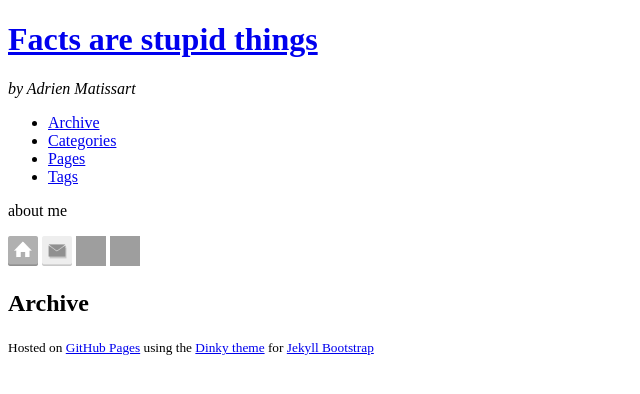
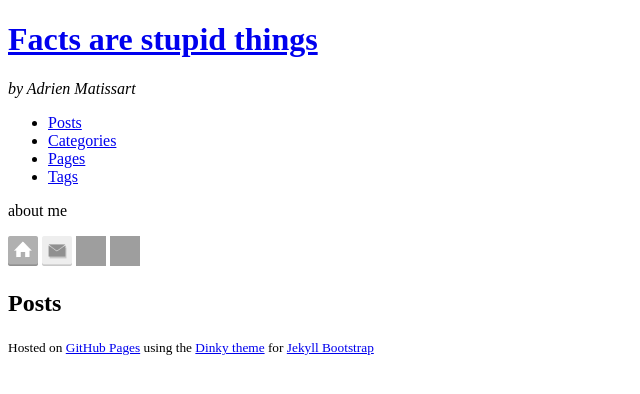
Before and after one commit to amatissart/amatissart.github.io, a Jekyll site: the page built from archive.html, in a window 1280 px wide. Shown: the top 394 px of the page, without its empty margins (0-640 px from the left). Built offline with Jekyll 4.4.1, drawn with Linux system fonts in a browser that asks for light colours; some of the changed lines change nothing that is shown; grey boxes are pictures that could not be loaded.

Commit message:
analytics + 'posts' pagename

```diff
--- a/_config.yml
+++ b/_config.yml
@@ -101,9 +101,9 @@
   # Set 'provider' to false to turn analytics off globally.
   #
   analytics :
-    provider : false
+    provider : google
     google :
-        tracking_id : 'UA-123-12'
+        tracking_id : 'UA-60231225-1'
     getclicky :
       site_id :
     mixpanel :
--- a/archive.html
+++ b/archive.html
@@ -1,6 +1,6 @@
 ---
 layout: page
-title : Archive
+title : Posts
 header : Post Archive
 group: navigation
 comments: false
```
